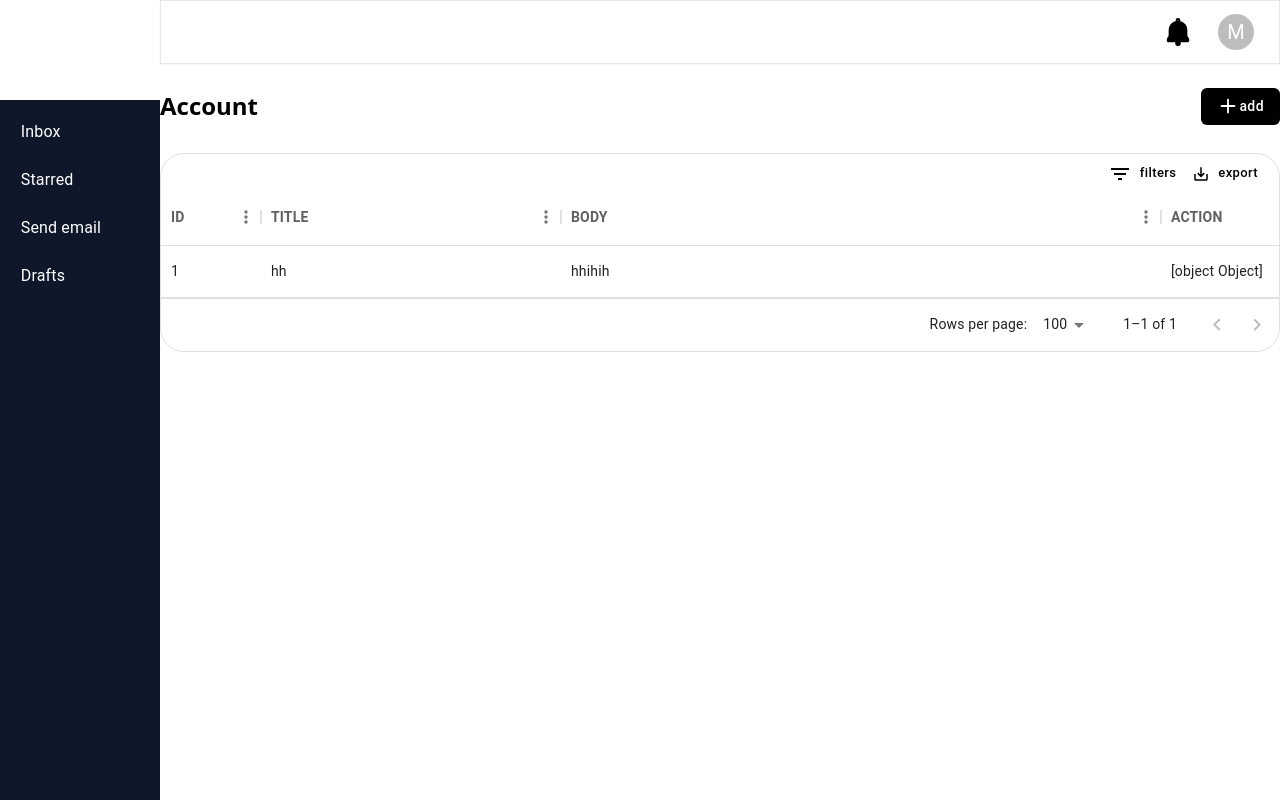
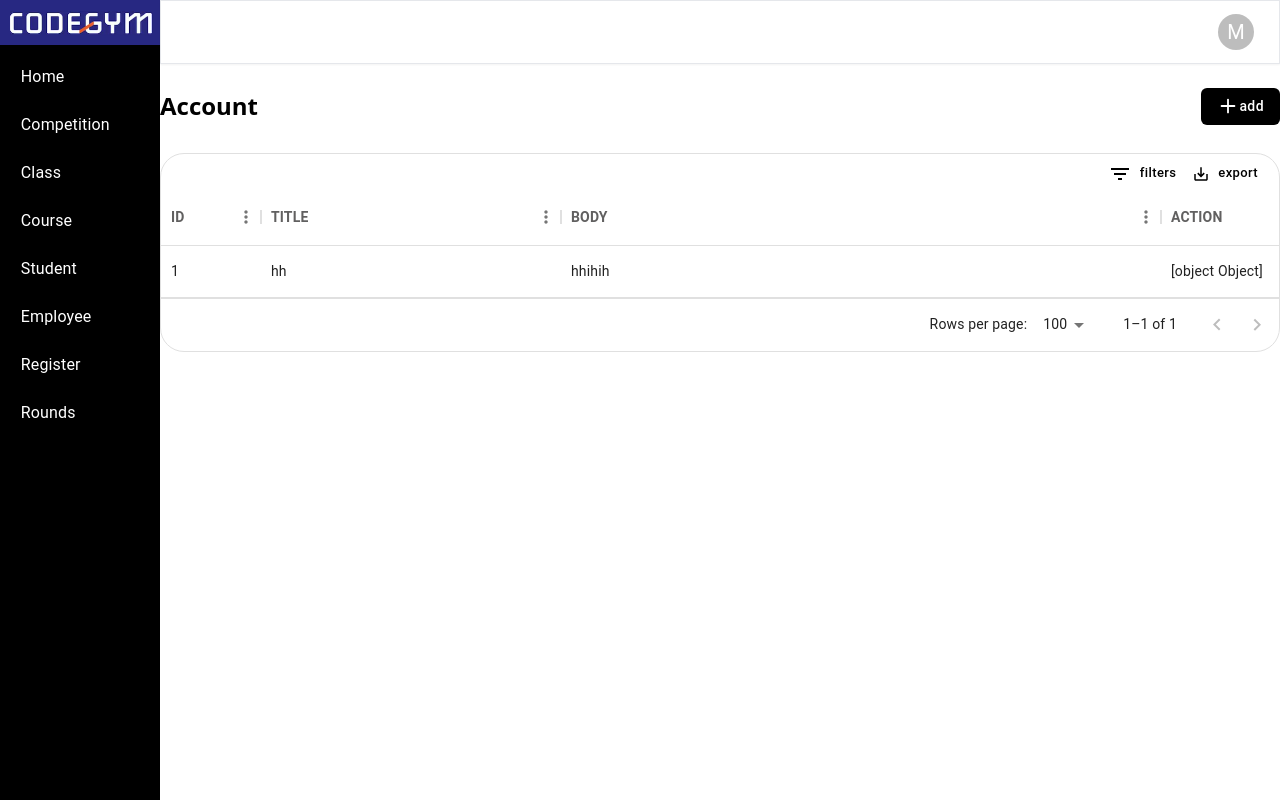
Before and after one commit to khanhvi294/cms-fe, a React (Vite) app: page /admin in a window 1280 px wide. Built offline with nearby package versions, Linux system fonts and the light colour scheme.

Commit message:
update navbar admin

```diff
--- a/src/layouts/admin/components/Header.jsx
+++ b/src/layouts/admin/components/Header.jsx
@@ -12,7 +12,7 @@ const Header = () => {
   };
   return (
     <div className="flex gap-1 justify-end items-center h-full">
-      <svg
+      {/* <svg
         xmlns="http://www.w3.org/2000/svg"
         data-name="Layer 1"
         viewBox="0 0 32 32"
@@ -20,7 +20,7 @@ const Header = () => {
         width={30}
       >
         <path d="M26.59 21.17a2 2 0 0 1-.59-1.41V14a10 10 0 0 0-7.64-9.71 2.47 2.47 0 0 0 .14-.79 2.5 2.5 0 0 0-5 0 2.47 2.47 0 0 0 .14.79A10 10 0 0 0 6 14v5.76a2 2 0 0 1-.59 1.41A4.79 4.79 0 0 0 4 24.59V25a2 2 0 0 0 2 2h7.18a3 3 0 0 0-.18 1 3 3 0 0 0 6 0 3 3 0 0 0-.18-1H26a2 2 0 0 0 2-2v-.41a4.79 4.79 0 0 0-1.41-3.42ZM15.5 3.5a.5.5 0 1 1 .5.5.5.5 0 0 1-.5-.5Z"></path>
-      </svg>
+      </svg> */}
 
       <IconButton
         onClick={handleClick}
--- a/src/layouts/admin/components/Navbar.jsx
+++ b/src/layouts/admin/components/Navbar.jsx
@@ -1,11 +1,23 @@
 import { List, ListItem, ListItemButton, ListItemText } from "@mui/material";
+import logo from "../../../assets/logo.png";
 
 const Navbar = () => {
   return (
-    <div className="w-[280px] h-full bg-[#0f172a] text-white">
-      <div className="h-[100px] bg-white"> </div>
+    <div className="w-[280px] h-full bg-[#000] text-white">
+      <div>
+        <img src={logo} alt="logo" className="" />
+      </div>
       <List>
-        {["Inbox", "Starred", "Send email", "Drafts"].map((text, index) => (
+        {[
+          "Home",
+          "Competition",
+          "Class",
+          "Course",
+          "Student",
+          "Employee",
+          "Register",
+          "Rounds",
+        ].map((text, index) => (
           <ListItem key={text} disablePadding className="m-auto !w-[94%]">
             <ListItemButton className=" hover:!bg-[#404552] !rounded-md ">
               <ListItemText primary={text} className=" font-semibold" />
```
Also changed, not shown: src/assets/logo.png (added).
